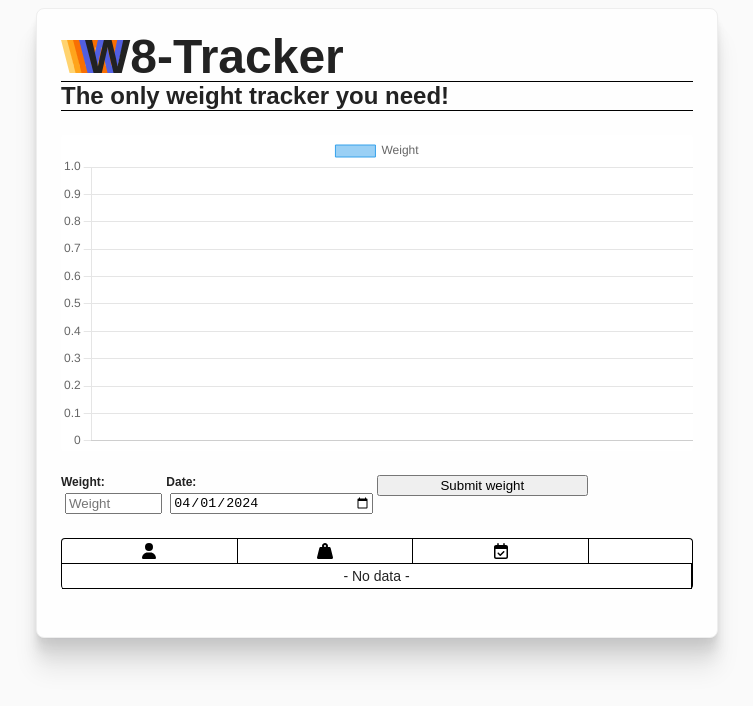
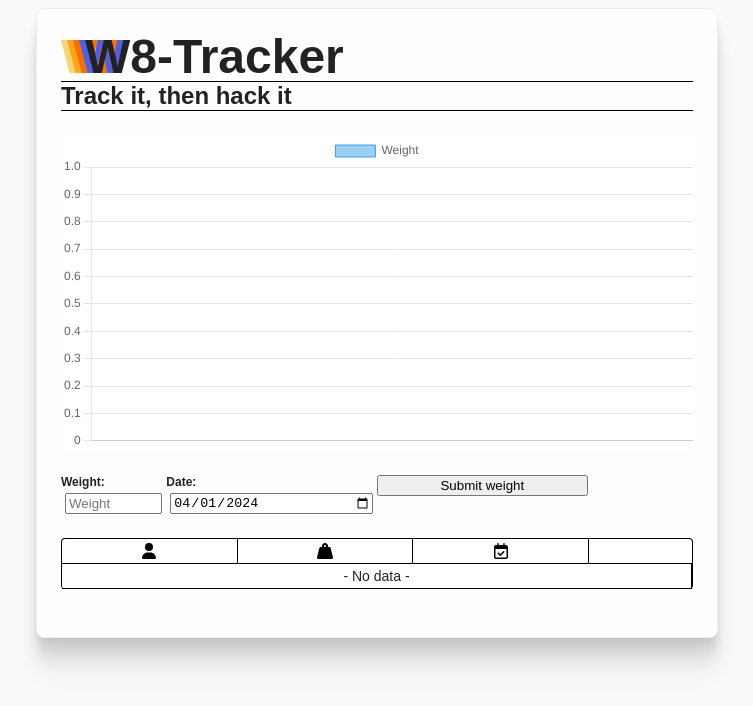
Before and after one commit to v4ngelix/w8-tracker, a website: page index.html in a window 1280 px wide. Shown: the whole page, without its empty margins (263-1016 px from the left). Drawn offline with nearby package versions, Linux system fonts and the light colour scheme; no server answers.

Commit message:
Update slogan

```diff
--- a/index.html
+++ b/index.html
@@ -18,7 +18,7 @@
           <h1 style="left: 18px; color: #525FE1; z-index: 4">W</h1>
           <h1 style="left: 24px; z-index: 5">W8-Tracker</h1>
         </div>
-        <h2>The only weight tracker you need!</h2>
+        <h2>Track it, then hack it</h2>
       </header>
 
       <canvas id="weightTimeSeries"></canvas>
```
